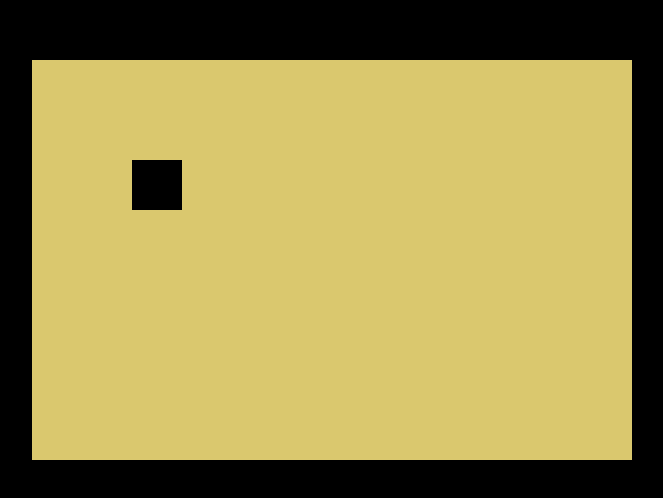
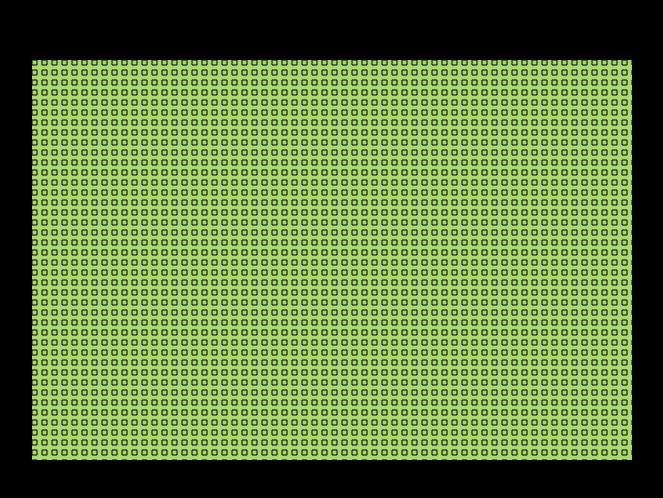
Before and after one commit to aras72h/freecoding, a plain HTML site: page index.html in a window 1280 px wide. Shown: the part 140-638 px from the top of the page, without its empty margins (308-971 px from the left). Drawn offline with Linux system fonts and the light colour scheme.

Commit message:
Draw squares 14030918

```diff
--- a/index.html
+++ b/index.html
@@ -13,7 +13,7 @@
             height: 100vh;
         }
         canvas {
-            background-color: #dac86e;
+            background-color: #a9da6e;
             color: #021526;
             width: 600px;
             height: 400px;
@@ -27,20 +27,24 @@
         const canvas = document.getElementById("canvas");
         let ctx = canvas.getContext("2d");
         function draw() {
-
-            drawSquare(100,100, 50, 50, 25);
+            drawSquare();
         }
 
-        function drawSquare(x, y, width, height, count) {
-            if (count === 0) return;
+        function drawSquare() {
+            for (let i = 0; i <= 600; i+=10) {
+                for (let j = 0; j <= 400; j+=10) {
+                    ctx.beginPath();
+                    ctx.moveTo(i, j);
+                    ctx.lineTo(i+5, j);
+                    ctx.lineTo(i+5, j+5);
+                    ctx.lineTo(i, j+5);
+                    ctx.closePath();
+                    ctx.stroke();
+                }
+            }
 
-            ctx.fillRect(x, y, width, height);
+        }
 
-            setTimeout(() => {
-                ctx.clearRect(x, y, width, height);
-                setTimeout(() => { drawSquare(x, y, width, height, count - 1) }, 500)
-            }, 500)
-        }
     </script>
 </body>
 </html>
```
